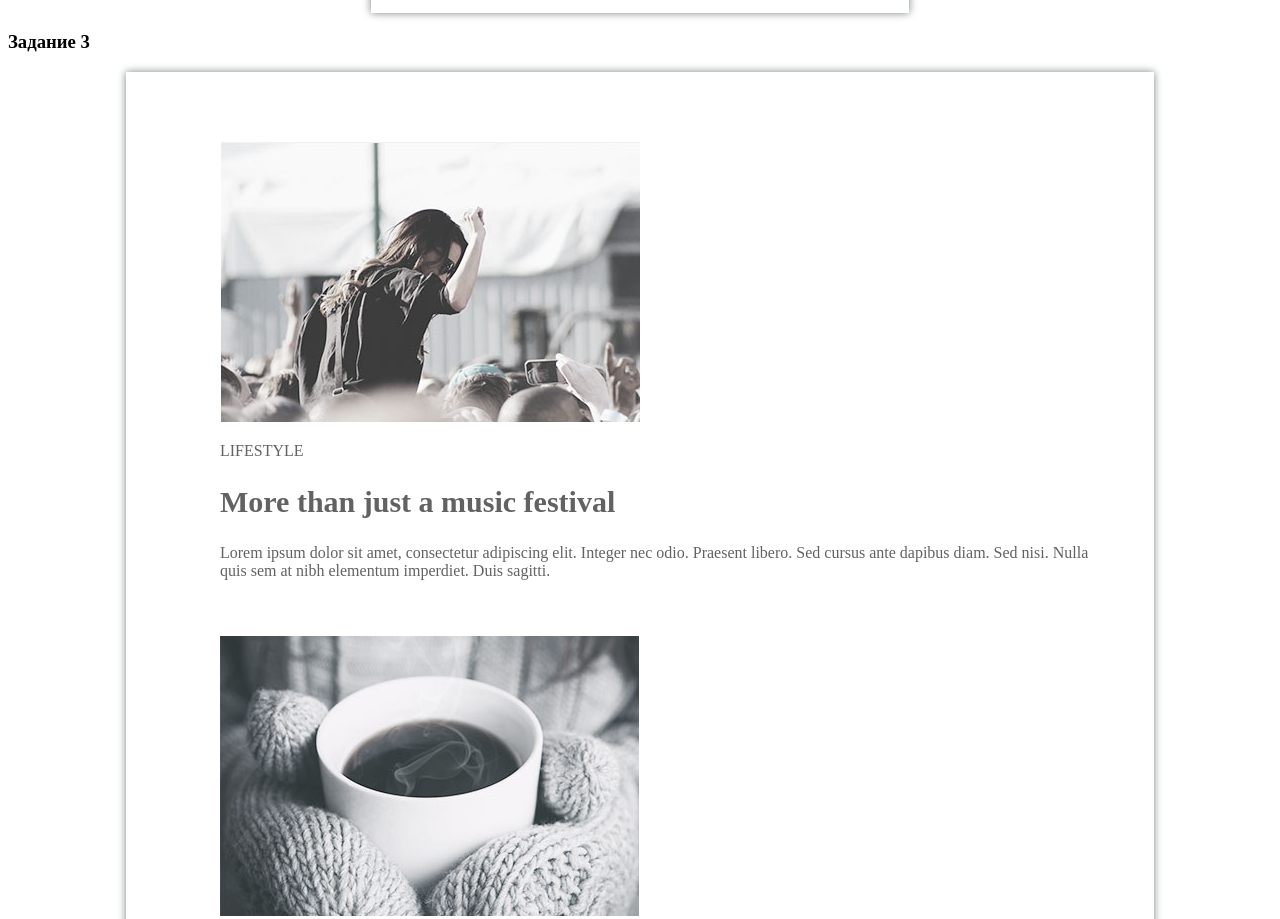
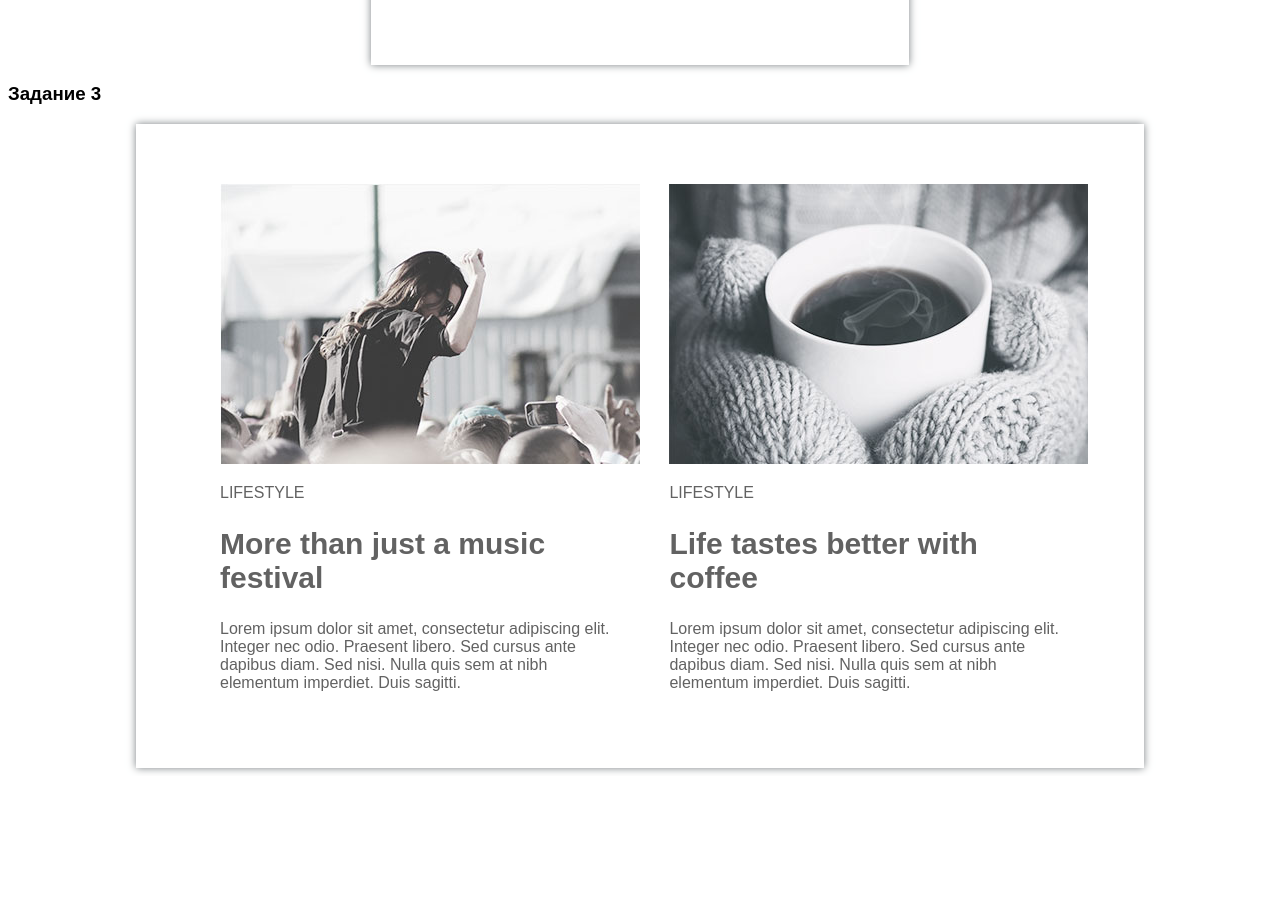
Before and after one commit to MyroslavaMaksymenko/goit-fe-course, a plain HTML site: page additional_tasks/module_3/index.html in a window 1280 px wide. Shown: the part 700-1619 px from the top of the page. After the commit the page ends 1476 px from the top, so only its background shows below. Drawn offline with Linux system fonts and the light colour scheme; a script that the page names is missing.

Commit message:
corrections

```diff
--- a/additional_tasks/module_3/css/style.css
+++ b/additional_tasks/module_3/css/style.css
@@ -3,12 +3,15 @@
  src: url("/fonts/OpenSans-Regular-webfont.woff2") format("woff2"),
         url("/fonts/OpenSans-Regular-webfont.woff") format("woff");
 }
+*{font-family: "Playfair Display", sans-serif;
+  }
 
 .center{
   display:inline-block;
   color:blue;
   }
 .center:hover {
+  padding:0;
   color:red;
 }
 .wrapper{
@@ -16,7 +19,7 @@
   margin: auto;
 }
 /*----------задание 2*/
-.wrapper1{
+.wrapper-task2{
   max-width:470px;
   margin: auto;
   padding:34px;
@@ -33,28 +36,31 @@
 h2{
   font-size:30px;
   font-stretch:ultra-condensed;
-  /*не знаю как сделать шрифт вытянутым*/
+
 }
 .picture{
   max-width:420px;
   display:block;
   box-sizing: border-box;
   margin:0 auto 34px auto;
-  text-align: center;
   max-width:420px;
 }
 /*------------задание 3*/
-.wrapper2{
+.wrapper-task3{
   max-width:960px;
-  margin: auto;
-  padding:34px;
+  margin:0 auto;
+  padding:24px;
   color:#626262;
   box-shadow: 0px 0px 8px 0px #7b8084;
 }
 .element {
   display: inline-block;
-
-  margin: auto;
+  max-width:405px;
+  margin: 0 auto;
   padding:20px;
   color:#626262;
  }
+
+ img{
+
+ }
--- a/additional_tasks/module_3/index.html
+++ b/additional_tasks/module_3/index.html
@@ -23,7 +23,7 @@
     </ul>
   </div>
   <h3> Задание 2</h3>
-  <div class="wrapper1">
+  <div class="wrapper-task2">
     <article>
       <div class="picture"> <img src="https://github.com/MyroslavaMaksymenko/goit-fe-course/blob/master/html-css/hw-03/img/1_a_girl_on_shoulders.jpg?raw=true" alt="A young woman" width="420" height="280"></div>
       <div class="container">
@@ -34,7 +34,7 @@
     </article>
   </div>
   <h3> Задание 3</h3>
-  <div class="wrapper2">
+  <div class="wrapper-task3">
     <ul>
       <li class="element">
         <article>
```
